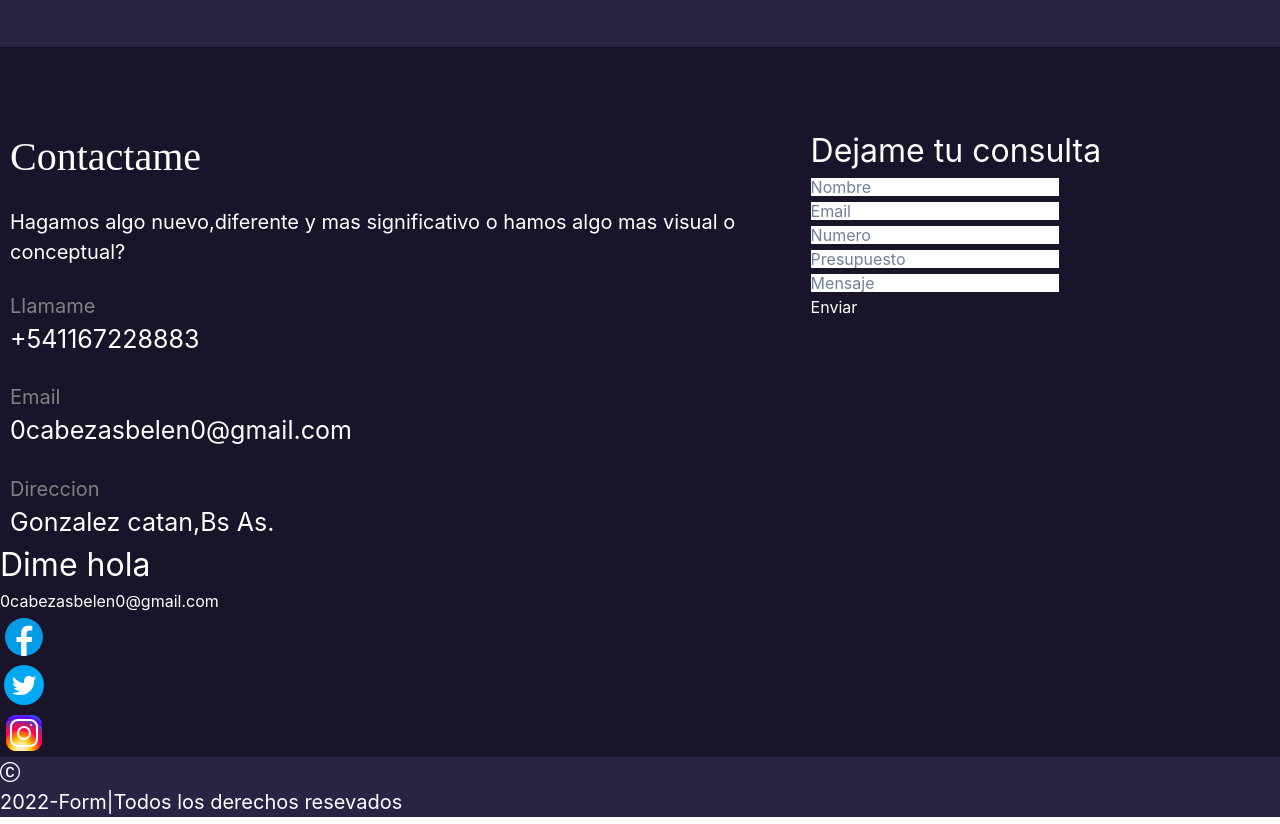
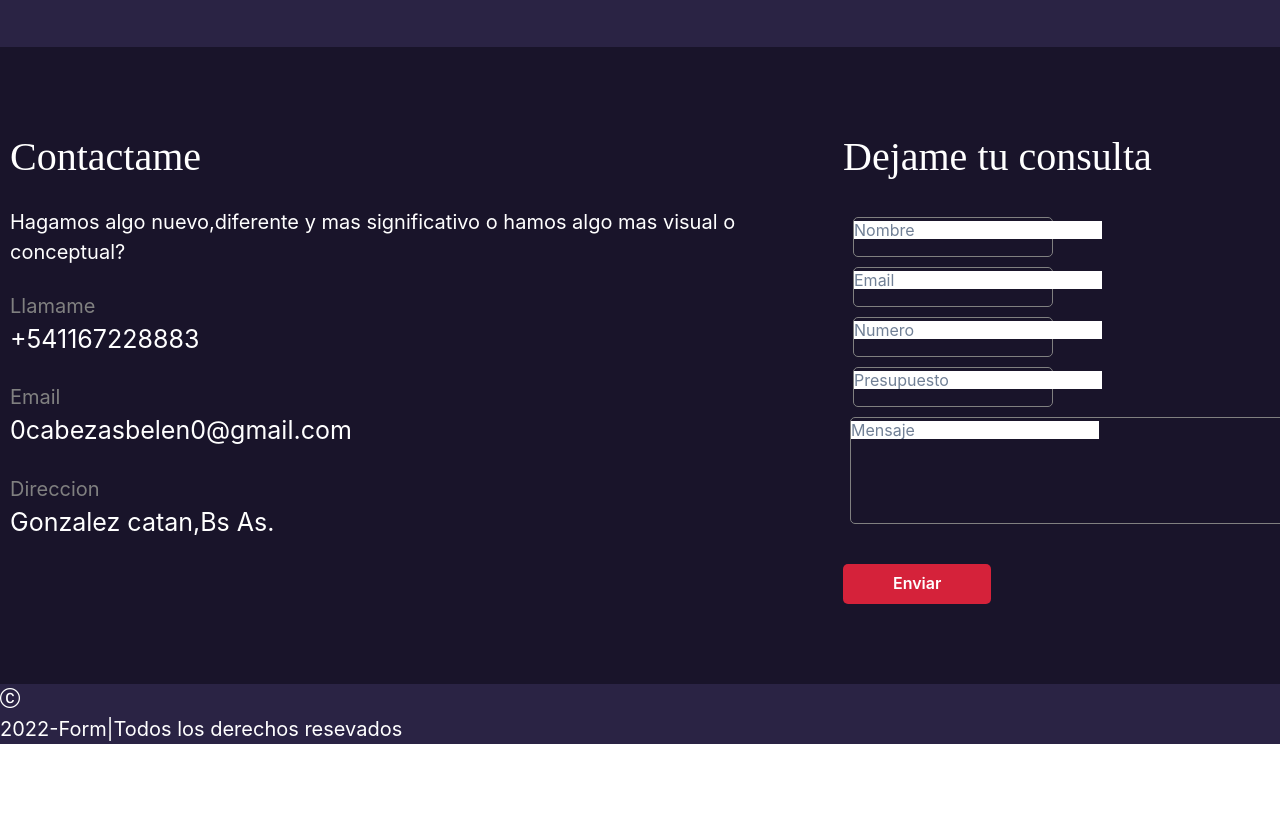
Before and after one commit to BelenCabezas/TpFinalReact, a React (Vite) app in the folder tpfinal/: page / in a window 1280 px wide. Shown: the part 4700-5524 px from the top of the page. After the commit the page ends 5451 px from the top, so only its background shows below. Built offline with nearby package versions, Linux system fonts and the light colour scheme; a web font is replaced by a local one.

Commit message:
edite form

```diff
--- a/tpfinal/src/Components/Formulario/Formulario.jsx
+++ b/tpfinal/src/Components/Formulario/Formulario.jsx
@@ -6,7 +6,7 @@ import location from "../../assets/Iconos/location.png";
 import fbcolor from "../../assets/Iconos/fbcolor.svg";
 import twcolor from "../../assets/Iconos/twcolor.svg";
 import igcolor from "../../assets/Iconos/igcolor.svg";
-import { Box, Flex, Text } from "@chakra-ui/react";
+import { Box, Button, Flex, Text } from "@chakra-ui/react";
 import "@fontsource/dm-serif-display";
 
 const Formulario = () => {
@@ -27,13 +27,17 @@ const Formulario = () => {
           </Text>
 
           <div className="Llamame">
-            <Box position='relative'
-            top='53px'
-            right='56px'
-            w='24px'
-            bg='	#D5223A'
-            borderRadius='18px'
-            p='8px'><img src={telefono} /></Box>
+            <Box
+              position="relative"
+              top="53px"
+              right="56px"
+              w="24px"
+              bg="	#D5223A"
+              borderRadius="18px"
+              p="8px"
+            >
+              <img src={telefono} />
+            </Box>
             <Text color="gray" fontSize="20px">
               Llamame
             </Text>
@@ -41,13 +45,17 @@ const Formulario = () => {
           </div>
 
           <div className="Email">
-            <Box position='relative'
-            top='53px'
-            right='56px'
-            w='24px'
-            bg='	#D5223A'
-            borderRadius='18px'
-            p='8px'><img src={email} /></Box>
+            <Box
+              position="relative"
+              top="53px"
+              right="56px"
+              w="24px"
+              bg="	#D5223A"
+              borderRadius="18px"
+              p="8px"
+            >
+              <img src={email} />
+            </Box>
             <Text color="gray" fontSize="20px">
               Email
             </Text>
@@ -55,13 +63,17 @@ const Formulario = () => {
           </div>
 
           <div className="Direccion">
-            <Box position='relative'
-            top='53px'
-            right='56px'
-            w='24px'
-            bg='	#D5223A'
-            borderRadius='18px'
-            p='8px'><img src={location} /></Box>
+            <Box
+              position="relative"
+              top="53px"
+              right="56px"
+              w="24px"
+              bg="	#D5223A"
+              borderRadius="18px"
+              p="8px"
+            >
+              <img src={location} />
+            </Box>
             <Text color="gray" fontSize="20px">
               Direccion
             </Text>
@@ -69,48 +81,101 @@ const Formulario = () => {
           </div>
         </Box>
 
-        <div className="Formulario">
-          <h1>Dejame tu consulta</h1>
+        <Flex as="Formulario" flexDirection="column" mb="80px">
+          <Text
+            fontSize="40px"
+            fontWeight="lighter"
+            fontFamily="dm-serif-display"
+            pb="20px"
+          >
+            Dejame tu consulta
+          </Text>
           <div className="Formulario-completo">
-            <div className="NombreEmail">
+            <Box as="NombreEmail">
+              <Box
+                bg="	#19142A"
+                color="gray"
+                border="solid gray 1px"
+                w="200px"
+                h="40px"
+                borderRadius="5px"
+                m="10px"
+              >
                 <input placeholder="Nombre" type="text" />
+              </Box>
+              <Box
+                bg="	#19142A"
+                color="gray"
+                border="solid gray 1px"
+                w="200px"
+                h="40px"
+                borderRadius="5px"
+                m="10px"
+              >
                 <input placeholder="Email" type="email" />
-            </div>
+              </Box>
+            </Box>
             <div className="NumeroPresupuesto">
+              <Box
+                bg="	#19142A"
+                color="gray"
+                border="solid gray 1px"
+                w="200px"
+                h="40px"
+                borderRadius="5px"
+                m="10px"
+              >
                 <input placeholder="Numero" type="tel" />
+              </Box>
+              <Box
+                bg="	#19142A"
+                color="gray"
+                border="solid gray 1px"
+                w="200px"
+                h="40px"
+                borderRadius="5px"
+                m="10px"
+              >
                 <input placeholder="Presupuesto" type="text" />
+              </Box>
             </div>
 
+            <Box
+              bg="	#19142A"
+              color="gray"
+              border="solid gray 1px"
+              w="437px"
+              h="107"
+              borderRadius="5px"
+              position="relative"
+              left="7px"
+            >
               <input
                 className="Mensaje"
                 placeholder="Mensaje"
                 minlength="10"
                 type="text"
               />
-            <div className="Boton">
-              <button>Enviar</button>
-            </div>
-          </div>
+            </Box>
+
+            <Button
+              display="flex"
+              justifyContent="start"
+              mt="40px"
+              bg="#D5223A"
+              color="white"
+              borderRadius="5px"
+              py="20px"
+              px="50px"
+              border="none"
+            >
+              {" "}
+              Enviar
+            </Button>
           </div>
         </Flex>
+      </Flex>
 
-      <div className="Di-hola">
-        <h1>Dime hola</h1>
-        <a href="mailto:0cabezasbelen0@gmail,com">
-          <p>0cabezasbelen0@gmail.com</p>
-        </a>
-        <div className="IconFinal">
-          <a href="https://www.facebook.com/profile.php?id=100011000144769">
-            <img src={fbcolor} />
-          </a>
-          <a href="https://x.com/be3elu">
-            <img src={twcolor} />
-          </a>
-          <a href="https://ar.linkedin.com/">
-            <img src={igcolor} />
-          </a>
-        </div>
-      </div>
     </Box>
   );
 };
```
Lines whose indentation alone changed are shown as unchanged.
